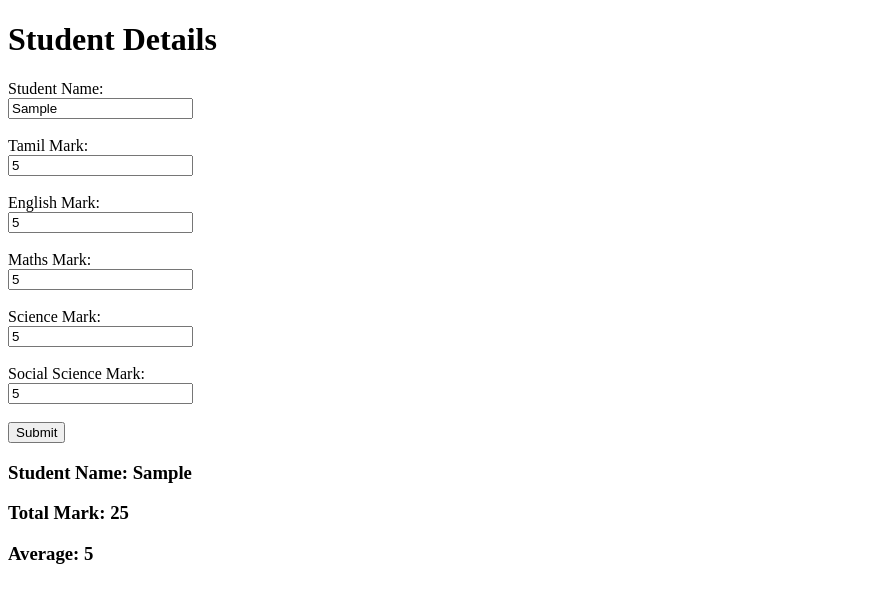
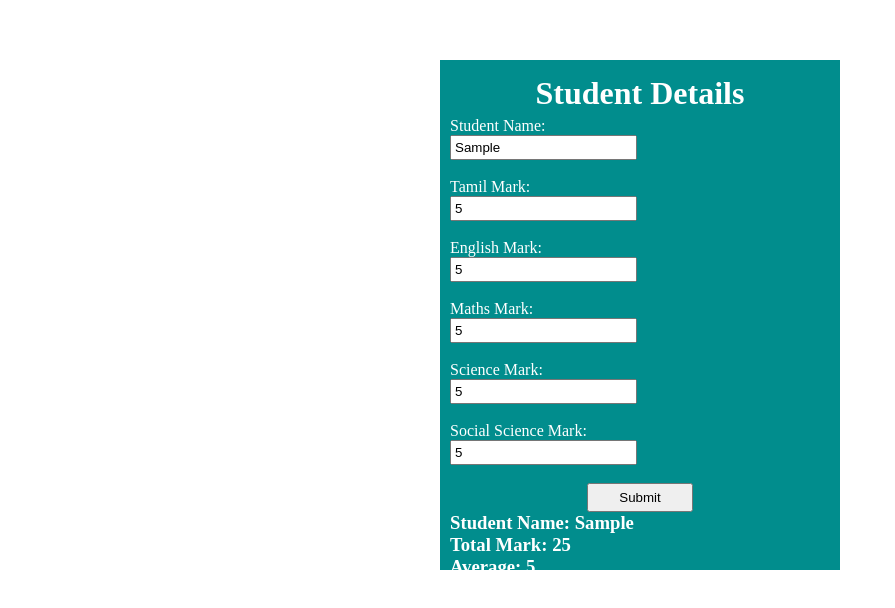
Before and after one commit to 01Kiruthika/JavaScript, a plain HTML site: page Arrray-Calculate-Total-Marks/index.html in a window 1280 px wide. Both pictures are taken after typing "Sample", "5", "5", "5", "5", "5" into the empty fields and a click on the button "Submit". Shown: the whole page, without its empty margins (0-895 px from the left). Drawn offline with Linux system fonts and the light colour scheme.

Commit message:
Css File Addded

```diff
--- /dev/null
+++ b/Arrray-Calculate-Total-Marks/css/style.css
@@ -0,0 +1,44 @@
+@import url('https://fonts.googleapis.com/css2?family=Poppins&display=swap');
+
+* {
+    margin: 0;
+    padding: 0;
+    box-sizing: border-box;
+}
+
+.container {
+    /* border: 2px solid black; */
+    margin: 0 auto;
+    width: 400px;
+    height: 510px;
+    margin-top: 60px;
+    padding: 10px;
+    background-color: rgb(1, 141, 141);
+    color: white;
+}
+
+#name {
+    text-align: center;
+    padding: 5px
+}
+
+.box {
+    /* border: 2px solid green; */
+    display: flex;
+    justify-content: center;
+}
+
+#btn {
+    padding: 5px 30px;
+
+    transition: 0.5s;
+}
+
+#btn:hover {
+    background-color: teal;
+    /* border: none; */
+}
+.inputbox{
+    padding: 3px;
+    outline: none;
+}
--- a/Arrray-Calculate-Total-Marks/index.html
+++ b/Arrray-Calculate-Total-Marks/index.html
@@ -5,37 +5,43 @@
     <meta charset="UTF-8">
     <meta name="viewport" content="width=device-width, initial-scale=1.0">
     <title>Document</title>
+    <link rel="stylesheet" href="css/style.css">
 </head>
 
 <body>
-    <!-- <fieldset id="field"> -->
-        <h1>Student Details</h1>
+    <div class="container">
+        <h1 id="name">Student Details</h1>
         <label for="">Student Name:</label><br>
-        <input type="text" id="sname"><br><br>
+        <input type="text" id="sname" class="inputbox"><br><br>
 
         <label for="">Tamil Mark:</label><br>
-        <input type="number" id="Tmark"><br><br>
+        <input type="number" id="Tmark" class="inputbox"><br><br>
 
         <label for="">English Mark:</label><br>
-        <input type="number" id="Emark"><br><br>
+        <input type="number" id="Emark" class="inputbox"><br><br>
 
         <label for="">Maths Mark:</label><br>
-        <input type="number" id="Mmark"><br><br>
+        <input type="number" id="Mmark" class="inputbox"><br><br>
 
         <label for="">Science Mark:</label><br>
-        <input type="number" id="Smark"><br><br>
+        <input type="number" id="Smark" class="inputbox"><br><br>
 
         <label for="">Social Science Mark:</label><br>
-        <input type="number" id="Ssmark"><br><br>
+        <input type="number" id="Ssmark" class="inputbox"><br><br>
+        <div class="box">
+            <button onclick="Studentmark()" id="btn">Submit</button>
+        </div>
 
-        <button onclick="Studentmark()">Submit</button>
 
 
         <h3 id="stname"></h3>
         <h3 id="stotal"></h3>
         <h3 id="savg"></h3>
 
-    <!-- </fieldset> -->
+    </div>
+
+
+
     <script src="js/script.js"></script>
 </body>
 
--- a/Arrray-Calculate-Total-Marks/js/script.js
+++ b/Arrray-Calculate-Total-Marks/js/script.js
@@ -3,36 +3,36 @@ let Studentmark = () => {
     // alert("HELLO")
     debugger;
     let stname = document.getElementById("sname").value
-    let Tamilmark = document.getElementById("Tmark").value
-    let Engmark = document.getElementById("Emark").value
-    let Mathsmark = document.getElementById("Mmark").value
-    let Sciencemark = document.getElementById("Smark").value
-    let Socialmark = document.getElementById("Ssmark").value
+    let tamilmark = document.getElementById("Tmark").value
+    let engmark = document.getElementById("Emark").value
+    let mathsmark = document.getElementById("Mmark").value
+    let sciencemark = document.getElementById("Smark").value
+    let socialmark = document.getElementById("Ssmark").value
 
      debugger;
     if (stname === "") {
         alert("Please Enter the Student Name!!!")
     }
-    else if (Tamilmark === "") {
+    else if (tamilmark === "") {
         alert("Please Enter the Tamil Mark!!!")
     }
-     else if (Engmark === "") {
+     else if (engmark === "") {
         alert("Please Enter the English Mark!!!")
     }
-    else if (Mathsmark === "") {
+    else if (mathsmark === "") {
         alert("Please Enter the Maths Mark!!!")
     }
-     else if (Sciencemark === "") {
+     else if (sciencemark === "") {
         alert("Please Enter the Science Mark!!!")
     }
-     else if (Socialmark === "") {
+     else if (socialmark === "") {
         alert("Please Enter the Social Science Mark!!!")
     }
     else{
         alert("Mark Submitted Sucessfully!!!")
     }
 
-    students.push(stname, Tamilmark, Engmark, Mathsmark, Sciencemark, Socialmark)
+    students.push(stname, tamilmark, engmark, mathsmark, sciencemark, socialmark)
 
 
 
@@ -75,8 +75,3 @@ let Studentmark = () => {
 
 
 }
-
-// let field = document.getElementById('field')
-// field.style.width = '00px'
-// field.style.padding= '50px'
-// field.style.width = '500px'
```
